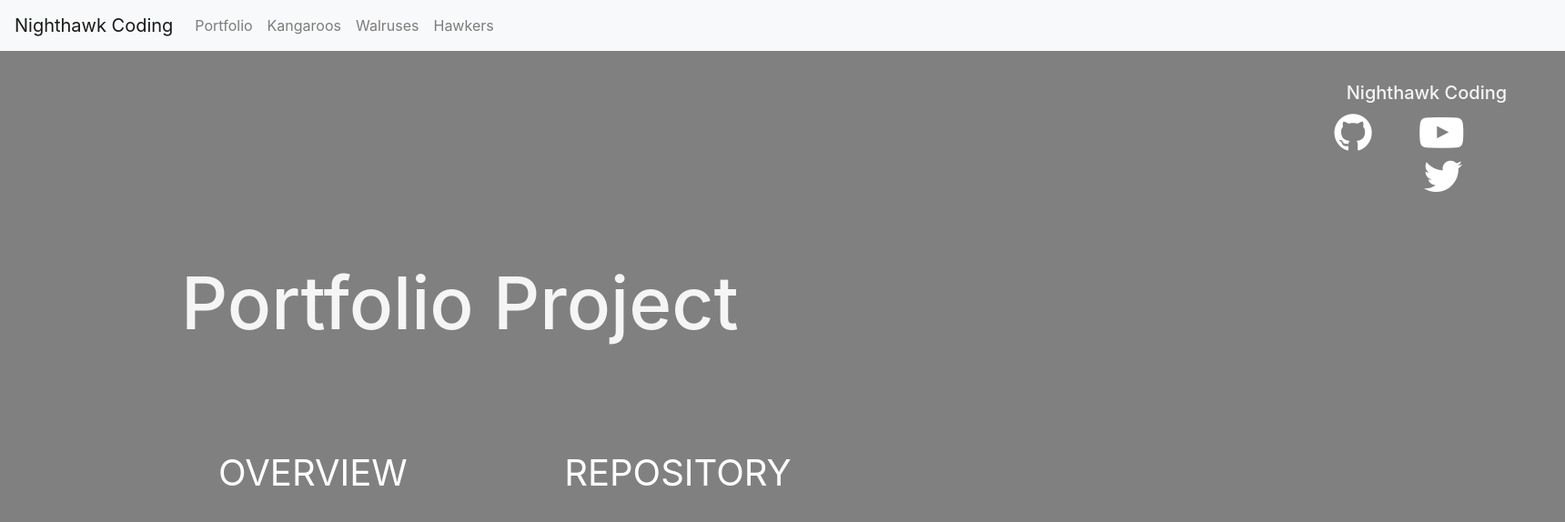
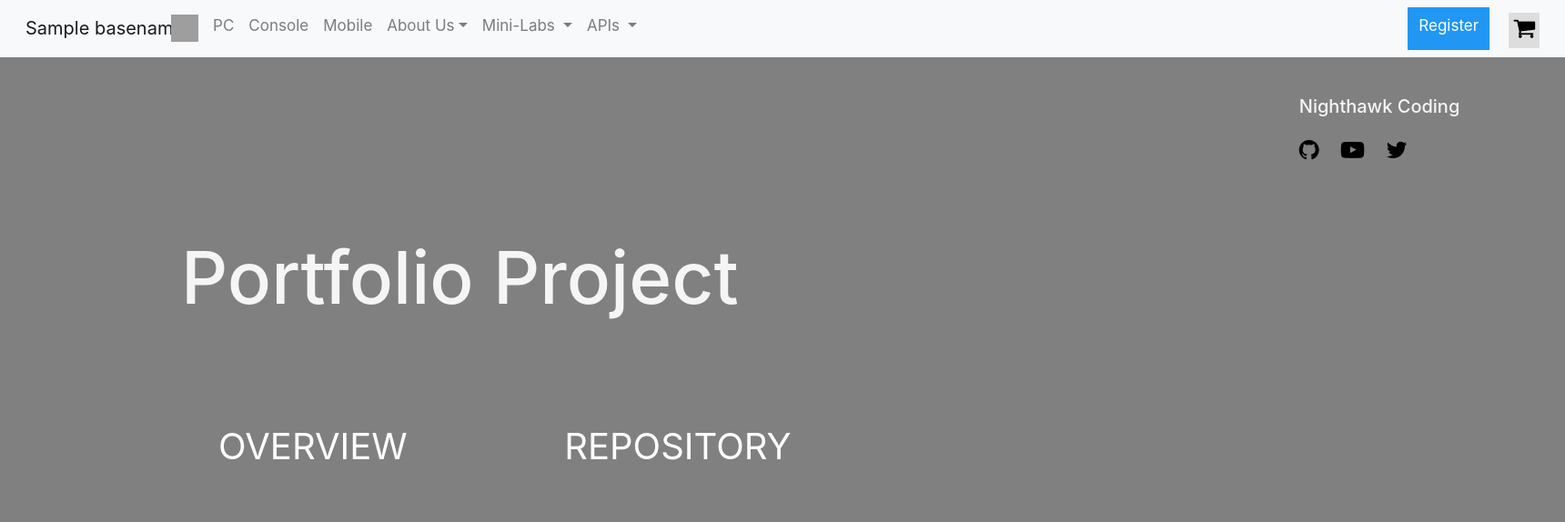
Before and after one commit to danaylevy2004/superidolenthusiasts, a Flask app: template templates/index.html in a window 1720 px wide. Shown: the top 574 px of the page at 91% size. Run offline with Flask 2, Linux system fonts and the light colour scheme; the template is opened without the code that fills it: most values are stand-ins (such as "Sample title", 1, 10 or a date in 2020); some libraries are stand-ins or nearby versions; grey boxes are pictures that could not be loaded.

Commit message:
Added navbar.html

```diff
--- a/templates/layouts/navbar.html
+++ b/templates/layouts/navbar.html
@@ -1,17 +1,111 @@
 <!-- Navigation Bar from bootstrap
 This HTML is setup as a fragment allowing it to be "included" by other HTML files via Jinja2
 -->
+<!DOCTYPE html>
+<html>
+<head>
+    <script src="https://cdn.jsdelivr.net/npm/@popperjs/core@2.9.2/dist/umd/popper.min.js" ></script>
+    <script src="https://cdn.jsdelivr.net/npm/bootstrap@5.0.1/dist/js/bootstrap.min.js" integrity="sha384-Atwg2Pkwv9vp0ygtn1JAojH0nYbwNJLPhwyoVbhoPwBhjQPR5VtM2+xf0Uwh9KtT" crossorigin="anonymous"></script>
+    <style>
+        a {
+            float: left;
+            display: block;
+            color: black;
+            text-align: center;
+            padding: 8px 12px;
+            text-decoration: none;
+            font-size: 17px;
+        }
+        a.active2 {
+            background-color: #2196F3;
+            color: white;
+        }
+
+        .shopping-container button {
+            float: right;
+            padding: 5.2px 5px;
+            background: #ddd;
+            margin-top: 8px;
+            margin-right: -335px;
+            font-size: 17px;
+            border: none;
+            cursor: pointer;
+        }
+
+        .shopping-container button:hover {
+            background: #ccc;
+        }
+
+        .fa{
+            font-size: 1.5em;
+            letter-spacing: 0em;
+            transition: all .2s;
+            color: black;
+        }
+
+    </style>
+</head>
+
+
+<body>
+
 <nav class="navbar navbar-expand-lg navbar-light bg-light">
-    <a class="navbar-brand" href="https://csp.nighthawkcodingsociety.com/">{{name}}</a>
+    <a class="navbar-brand" href="https://csp.nighthawkcodingsociety.com/">{{basename}}</a>
     <button class="navbar-toggler" type="button" data-toggle="collapse" data-target="#navbarNavAltMarkup" aria-controls="navbarNavAltMarkup" aria-expanded="false" aria-label="Toggle navigation">
         <span class="navbar-toggler-icon"></span>
     </button>
     <div class="collapse navbar-collapse" id="navbarNavAltMarkup">
         <div class="navbar-nav">
-            <a class="nav-link" href={{ url_for('index') }}>Portfolio</a>
-            <a class="nav-link" href={{ url_for('kangaroos') }}>Kangaroos</a>
-            <a class="nav-link" href={{ url_for('walruses') }}>Walruses</a>
-            <a class="nav-link" href={{ url_for('hawkers') }}>Hawkers</a>
+            <!-- url_for is a Jinja2 pre-processor that finds route from function name (def) -->
+            <a class="nav-link" href= {{ url_for('index') }}> <img src="/static/assets/a1gaing.png" width = "30" height = "30" style = "position:relative; left:-50px"></a>
+            <a class="nav-link" href='/PCs/' style = "position:relative; left:-50px">PC</a>
+            <a class="nav-link" href='/Console/' style = "position:relative; left:-50px">Console</a>
+            <a class="nav-link" href='/Mobile/' style = "position:relative; left:-50px">Mobile</a>
+            <a class="active2" href='/Register/' style = "position:relative; left: 1080px;">Register</a>
+            <div class="shopping-container">
+                <button onclick="window.location.href='/shoppingcart/'" type="submit" style="position:relative; left:800px; top:-2px;"><i class="fa fa-shopping-cart" aria-hidden="true"></i></button>
+            </div>
+
+            <!-- stub is shown using the name of the route -->
+
+            <li class="nav-item dropdown" style = "position:relative; left:-140px">
+                <a class="nav-link dropdown-toggle" href="#" data-bs-toggle="dropdown" aria-expanded="false" id="dropdownMenuButton1" type="button">About Us</a>
+                <div class="dropdown-menu" aria-labelledby="dropdownMenuButton1">
+                    <a class="dropdown-item" href="/danielgreet/">About Daniel</a>
+                    <a class="dropdown-item" href="/dylangreet/">About Dylan</a>
+                    <a class="dropdown-item" href="/karthikgreet/">About Karthik</a>
+                    <a class="dropdown-item" href="/williamgreet/">About William</a>
+                    <a class="dropdown-item" href="/rgb/">About Us -- RGB</a>
+                </div>
+            </li>
+
+            <li class="nav-item dropdown" style="position:relative; left:-140px;">
+                <a class="nav-link dropdown-toggle" href="#" data-bs-toggle="dropdown" aria-expanded="false" id="dropdownMenuButton1" type="button">
+                    Mini-Labs
+                </a>
+                <div class="dropdown-menu" aria-labelledby="dropdownMenuButton1">
+                    <a class="nav-link" href="/Video Journals/">Video Journals</a>
+                    <a class="nav-link" href="/binary/">Binary</a>
+                    <a class="nav-link" href="/howitsmade/">How It's Made</a>
+                    <a class="nav-link" href="/LogicGateLab/">Logic Gate Lab</a>
+                    <a class="nav-link" href="/binary RGB 2/">Color Codes Lab</a>
+                    <a class="nav-link" href="/Unsigned Addition Binary/">Unsigned Addition Binary Lab</a>
+                    <a class="nav-link" href="/Signed Addition/">Signed Addition Binary Lab</a>
+
+                </div>
+
+            <li class="nav-item dropdown" style="position:relative; left:-140px;">
+                <a class="nav-link dropdown-toggle" href="#" data-bs-toggle="dropdown" aria-expanded="false" id="dropdownMenuButton1" type="button">
+                    APIs
+                </a>
+                <div class="dropdown-menu" aria-labelledby="dropdownMenuButton1">
+                    <a class="nav-link" href="/Video Games Database API/">Currency Exchange Rates</a>
+                    <a class="nav-link" href="/random stuff generator/">Brian Pain Jokes</a>
+                    <a class="nav-link" href="/Chuck Jokes/">Chuck Norris Jokes</a>
+                    <a class="nav-link" href="/covidstats/">COVID-19 Stats</a>
+                    <a class="nav-link" href="/Insipirational Quotes/">Inspirational Quotes API</a>
+                </div>
         </div>
     </div>
+    </div>
 </nav>
```
Also changed, not shown: templates/danielaboutme.html (added, +96 -0 lines).
